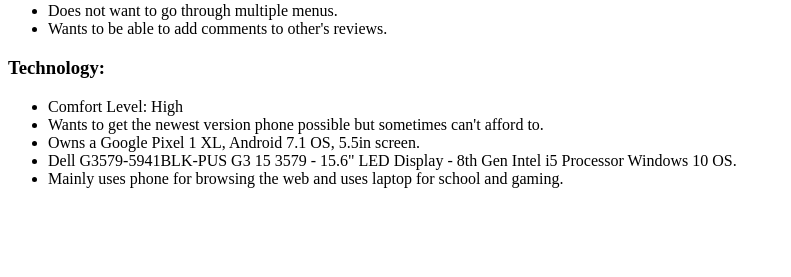
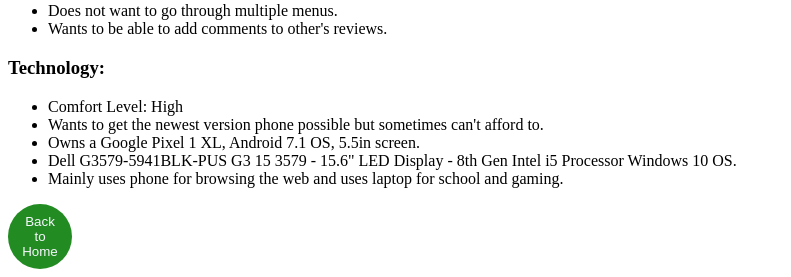
Before and after one commit to jisbell347/snap-concert, a PHP site: page /persona.php in a window 1280 px wide. Shown: the part 657-934 px from the top of the page, without its empty margins (0-791 px from the left). Before the commit the page ends 845 px from the top, so only its background shows below. Run offline with PHP 8.4, Linux system fonts and the light colour scheme.

Commit message:
Added button element to return home

```diff
--- a/persona.php
+++ b/persona.php
@@ -45,5 +45,10 @@
 				<li>Mainly uses phone for browsing the web and uses laptop for school and gaming.</li>
 			</ul>
 		</div>
+		<div>
+			<button class="btn-green">
+				<a href="./index.php">Back to Home</a>
+			</button>
+		</div>
 	</body>
 </html>
```
